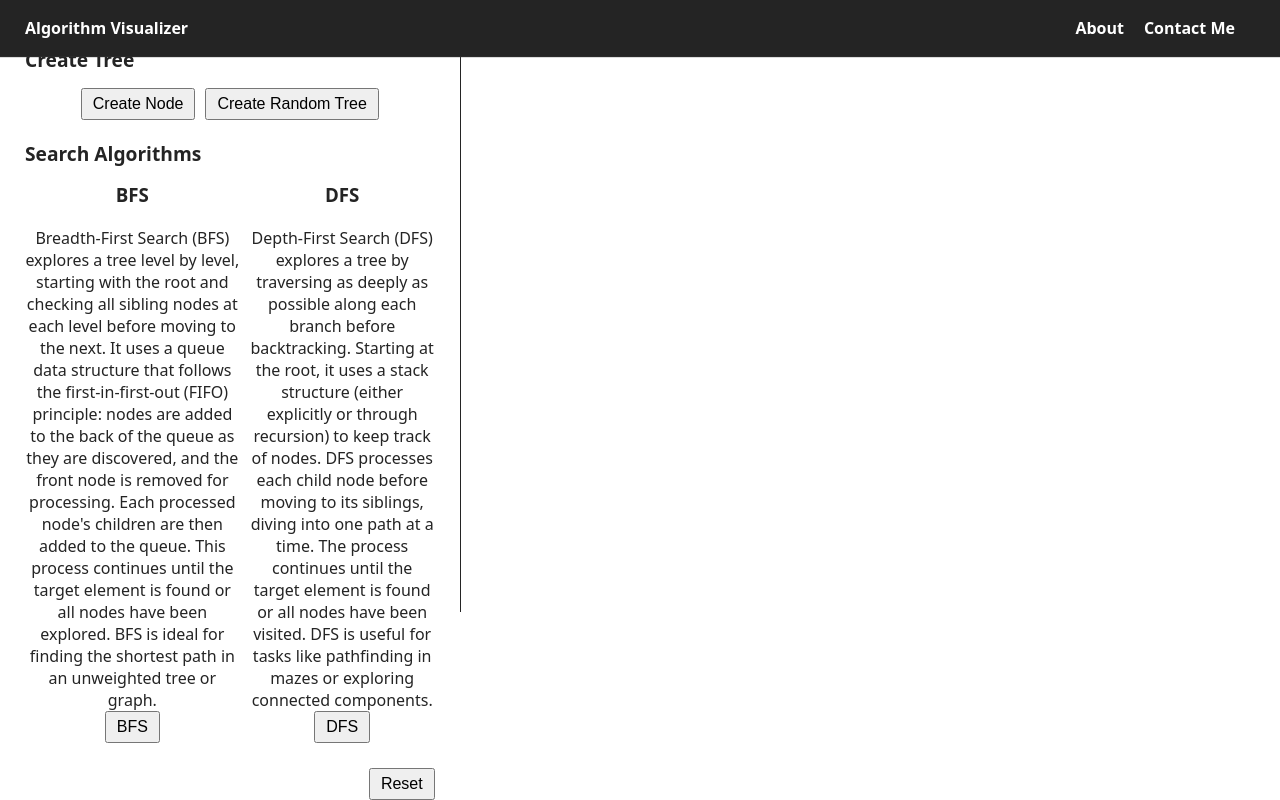
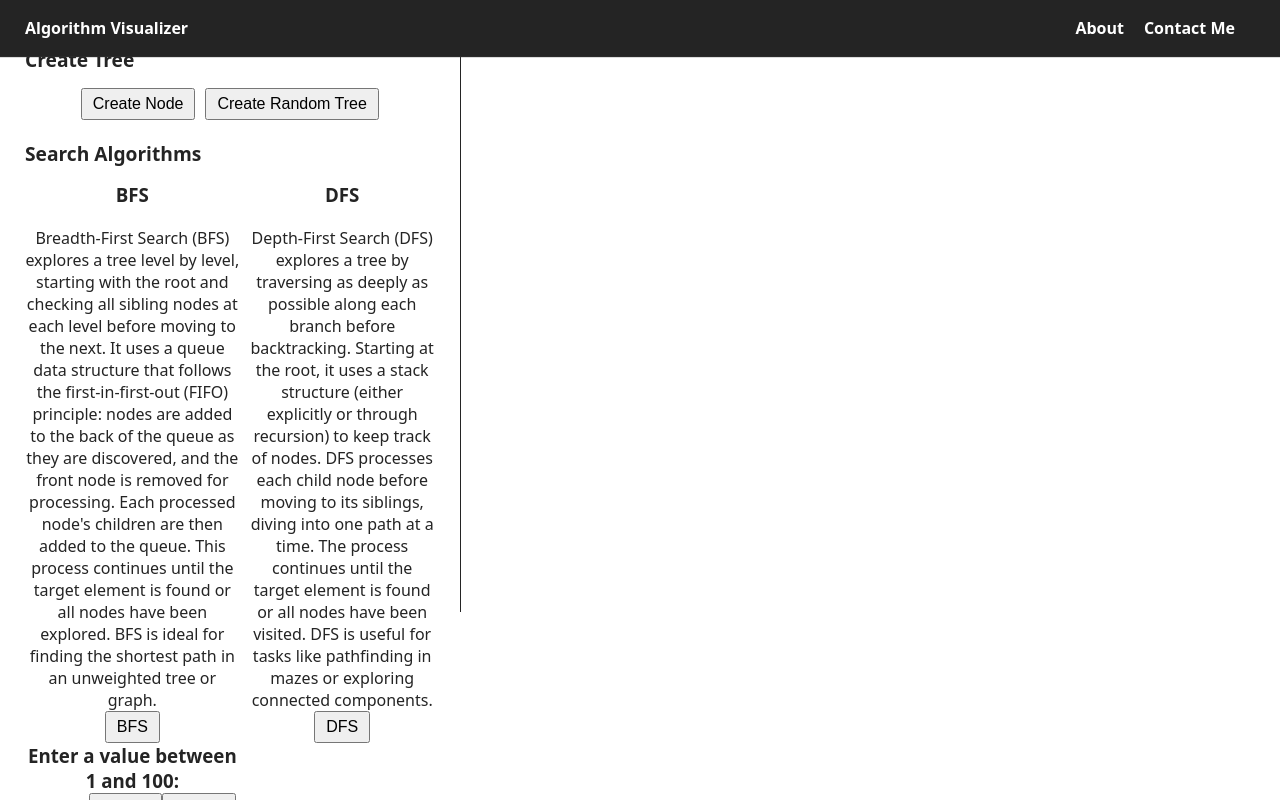
Before and after one commit to tcollm/algorithm-visualizer, a React (Vite) app: page /bt in a window 1280 px wide. Both pictures are taken after a click on the button "BFS". Shown: the part 60-860 px from the top of the page. Built offline with nearby package versions, Linux system fonts and the light colour scheme.

Commit message:
feat: create BFSButton
- triggers BFS
- BFS updates color of nodes.
- Note: algorithm currently goes way too fast to actually see what's going on;
 implementing step function to step through each iteration of BFS.

```diff
--- a/src/components/BTPage/BFS.jsx
+++ b/src/components/BTPage/BFS.jsx
@@ -1,62 +1,36 @@
-export const BFS = (tree, TARGET) => {
+import { VISITED_NODE, TO_BE_VISITED_NODE } from "./constants.js";
+
+// TODO: make changing color more efficient (currently re-renders entire tree)
+export const BFS = (tree, setTree, TARGET) => {
   // yellow = to be visited
   // red = visited
 
-  let queue = [tree]; // temporary storage of nodes
+  let queue = [tree]; // store root node
+
+  const updateNodeColor = (node, color) => {
+    node.color = color;
+    setTree((prevTree) => ({ ...prevTree })); // re-render tree
+  };
 
   while (queue.length > 0) {
-    const currNode = queue.shift();
+    const currNode = queue.shift(); // pop from queue
 
-    // currNode.color = "yellow"; // node is set to be visited
-
+    // found target
     if (currNode.name === TARGET) {
+      updateNodeColor(currNode, VISITED_NODE);
       console.log("Found target: %s", currNode);
       return;
-      //  return array of statuses of nodes (visited, to be visited)
     }
 
-    // currNode.color = "red"; // node has been visited and processed/checked
+    updateNodeColor(currNode, VISITED_NODE);
 
-    if (currNode.children[0]) {
-      queue.push(currNode.children[0]);
-    }
-    if (currNode.children[1]) {
-      queue.push(currNode.children[1]);
+    if (currNode.children) {
+      currNode.children.forEach((child) => {
+        updateNodeColor(child, TO_BE_VISITED_NODE);
+        queue.push(child);
+      });
     }
   }
   console.log("No target found!");
   return;
-  //  return array of statuses of nodes (visited, to be visited)
 };
-
-// For managing state of tree and changing colors:
-// // Example of algorithm to update node color (BFS or DFS)
-// const updateNodeColors = (algorithmResult) => {
-//   console.log("button clicked!");
-//   const updatedTree = updateTreeColors(tree, algorithmResult);
-//   setTree(updatedTree);
-// };
-
-// // Function to update the colors in the tree structure
-// const updateTreeColors = (tree, algorithmResult) => {
-//   const updatedTree = { ...tree };
-
-//   // Example of how you could update nodes based on algorithm results
-//   const updateNode = (node) => {
-//     if (algorithmResult.visitedNodes.includes(node.name)) {
-//       node.color = VISITED_NODE; // Visited nodes are red
-//     }
-//     if (node.children.length > 0) {
-//       node.children.forEach(updateNode); // Recursively update child nodes
-//     }
-
-//     if (algorithmResult.root.includes(node.name)) {
-//       node.color = VISITED_NODE;
-//     } else {
-//       node.color = TO_BE_VISITED_NODE;
-//     }
-//   };
-
-//   updateNode(updatedTree);
-//   return updatedTree;
-// };
--- /dev/null
+++ b/src/components/BTPage/BFSButton.jsx
@@ -0,0 +1,42 @@
+// Create pop up when user clicks BFS button to get an input
+import { useState } from "react";
+import { BFS } from "./BFS";
+import styles from "./BFSButton.module.css";
+
+// eslint-disable-next-line react/prop-types
+export const BFSButton = ({ tree, setTree }) => {
+  const [isModalOpen, setIsModalOpen] = useState(false);
+  const [inputValue, setInputValue] = useState("");
+
+  const handleBFS = () => {
+    const targetValue = parseInt(inputValue, 10);
+    if (targetValue >= 1 && targetValue <= 100) {
+      BFS(tree, setTree, targetValue);
+      setIsModalOpen(false); // Close modal after running BFS
+    } else {
+      alert("Please enter a valid integer (1-100).");
+    }
+  };
+
+  return (
+    <div>
+      <button onClick={() => setIsModalOpen(true)}>BFS</button>
+      {isModalOpen && (
+        <div className={styles.modal}>
+          <div className={styles.modalContent}>
+            <h3>Enter a value between 1 and 100:</h3>
+            <input
+              type="number"
+              value={inputValue}
+              onChange={(e) => setInputValue(e.target.value)}
+              min="1"
+              max="100"
+            />
+            <button onClick={handleBFS}>Submit</button>
+            <button onClick={() => setIsModalOpen(false)}>Cancel</button>
+          </div>
+        </div>
+      )}
+    </div>
+  );
+};
--- /dev/null
+++ b/src/components/BTPage/BFSButton.module.css
@@ -0,0 +1,18 @@
+.modal {
+  position: "fixed";
+  top: 0;
+  left: 0;
+  width: "100%";
+  height: "100%";
+  background-color: "rgba(0, 0, 0, 0.5)";
+  display: "flex";
+  justify-content: "center";
+  align-items: "center";
+}
+
+.modalContent {
+  background-color: "#fff";
+  padding: "20px";
+  border-radius: "10px";
+  text-align: "center";
+}
--- a/src/components/BTPage/BTPage.jsx
+++ b/src/components/BTPage/BTPage.jsx
@@ -2,14 +2,16 @@ import { useState } from "react";
 import classes from "./BTPage.module.css";
 import { BT } from "./CreateTree";
 import CreateNodePopUp from "./CreateNodePopUp";
-import { MAX_TREE_HEIGHT } from "./constants";
+import { MAX_TREE_HEIGHT, DEFAULT_NODE } from "./constants";
 import { calculateHeight } from "./treeUtils";
 import { createRandomTree } from "./createRandomTree";
+import { BFSButton } from "./BFSButton";
 
 // This page will create a binary tree using D3.js and then the user can choose to use BFS or DFS to find a target element
 const BTPage = () => {
   const [tree, setTree] = useState({
     name: (Math.floor(Math.random() * 100) + 1).toString(),
+    color: DEFAULT_NODE,
     children: [],
   });
 
@@ -21,6 +23,7 @@ const BTPage = () => {
         // allow user to destroy tree
         newTree = {
           name: (Math.floor(Math.random() * 100) + 1).toString(),
+          color: DEFAULT_NODE,
           children: [],
         };
       } else {
@@ -65,7 +68,7 @@ const BTPage = () => {
                 explored. BFS is ideal for finding the shortest path in an
                 unweighted tree or graph.
               </p>
-              <button>BFS</button>
+              <BFSButton tree={tree} setTree={setTree} />
             </div>
             <div className={classes.DFSContainer}>
               <h3>DFS</h3>
--- a/src/components/BTPage/CreateTree.jsx
+++ b/src/components/BTPage/CreateTree.jsx
@@ -1,16 +1,9 @@
 /* eslint-disable react/prop-types */
 import { useEffect, useState } from "react";
+import { DEFAULT_NODE } from "./constants";
 import Tree from "react-d3-tree";
 
 export const BT = ({ tree }) => {
-  // FOR TESTING:
-  // const rootValue = 65;
-  // for (int i = 1; i < 100; i++) {
-  //   if (i !== rootValue) {
-  //     append("65", i.toString(), treeData);
-  //   }
-  // }
-
   // resize tree svg
   const [dimensions, setDimensions] = useState({
     width: window.innerWidth,
@@ -33,6 +26,16 @@ export const BT = ({ tree }) => {
     height: "100%",
   };
 
+  // allows for color to dynamically be updated
+  const renderNodeWithCustomEvents = ({ nodeDatum }) => (
+    <g>
+      <circle r="15" fill={nodeDatum.color || DEFAULT_NODE} />
+      <text fill="black" strokeWidth="1" x="20">
+        {nodeDatum.name}
+      </text>
+    </g>
+  );
+
   return (
     <div className="treeWrapper" style={containerStyles}>
       <Tree
@@ -41,8 +44,9 @@ export const BT = ({ tree }) => {
           x: dimensions.width * 0.31, // 31vw
           y: dimensions.height * 0.03, // 3vh
         }}
-        // zoomable={false}
-        // draggable={false}
+        renderCustomNodeElement={(treeProps) =>
+          renderNodeWithCustomEvents(treeProps)
+        }
         orientation="vertical"
       />
     </div>
--- a/src/components/BTPage/constants.js
+++ b/src/components/BTPage/constants.js
@@ -1,3 +1,9 @@
 // Shared constants
 
 export const MAX_TREE_HEIGHT = 5;
+
+// node colors for search algorithms:
+
+export const DEFAULT_NODE = "white";
+export const TO_BE_VISITED_NODE = "yellow";
+export const VISITED_NODE = "red";
```
